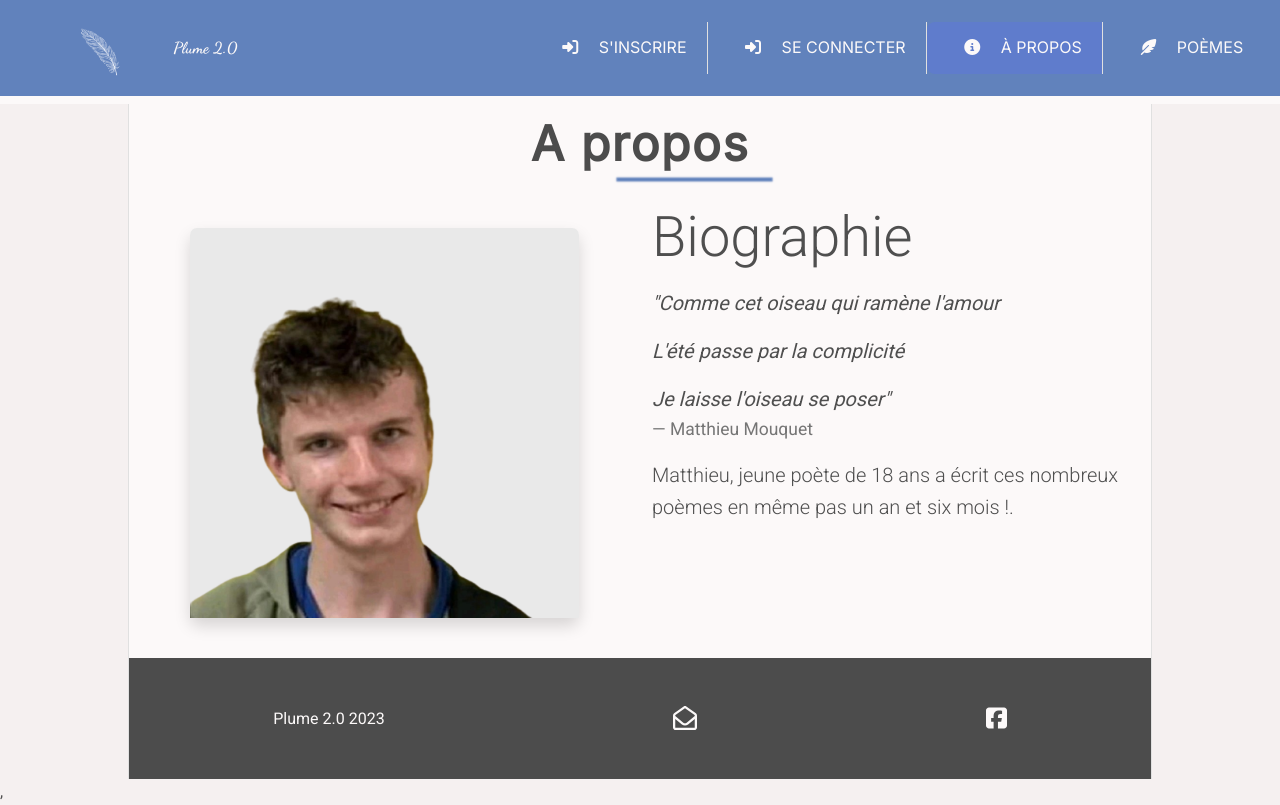
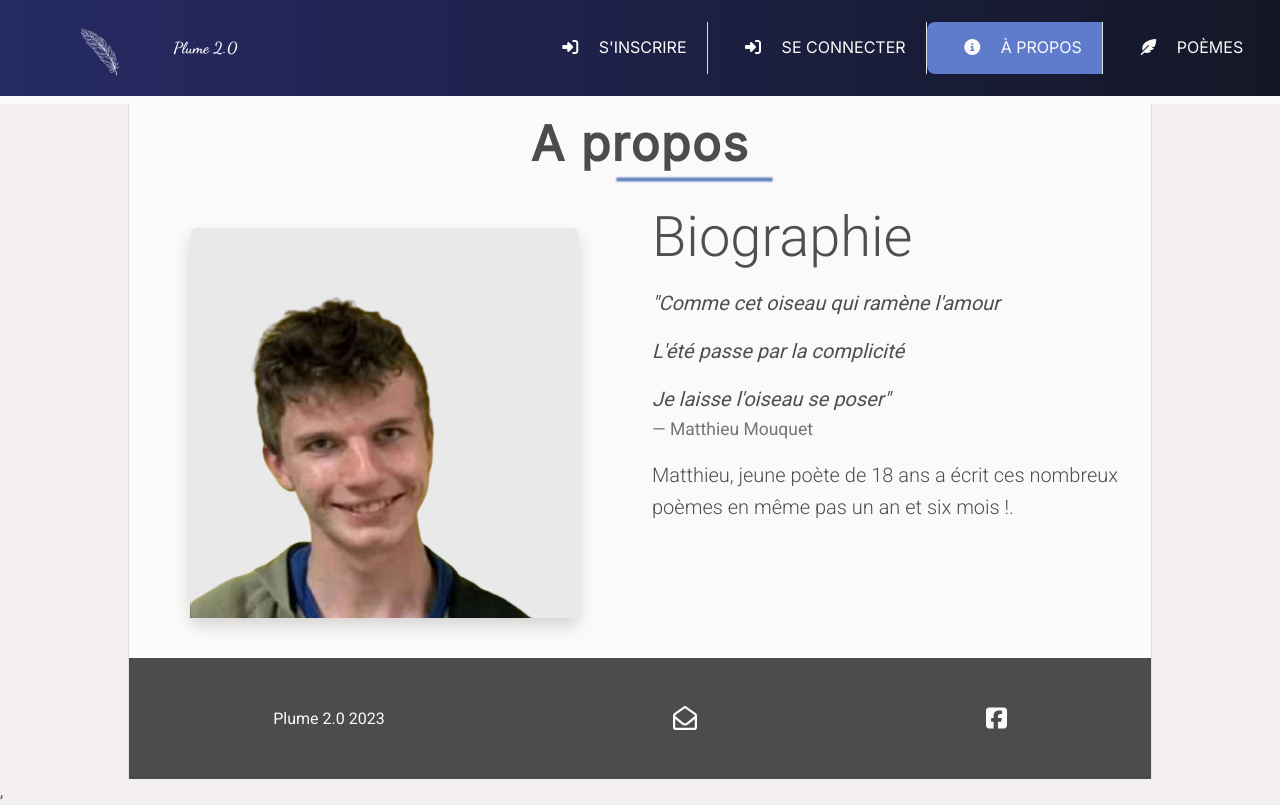
Before and after one commit to GaspardPierre/Plume2.0, a React (Vite) app in the folder front/: page /about in a window 1280 px wide. Built offline with nearby package versions, Linux system fonts and the light colour scheme.

Commit message:
gradient bg header

```diff
--- a/front/src/components/StyleBox/Header.jsx
+++ b/front/src/components/StyleBox/Header.jsx
@@ -78,7 +78,7 @@ export default function Header() {
        ) : (
 
     <div className=' d-flex  align-items-start top-header justify-content-end   '>
-      <header className='d-flex w-head-desktop bg-third  shadow-md px-3  sticky-top '>
+      <header className='d-flex w-head-desktop bg-gradient-left-right  shadow-md px-3  sticky-top '>
 
         <nav>
           <div>
```
Also changed, not shown: 2 other files (tests, documents, lock files or other folders).
